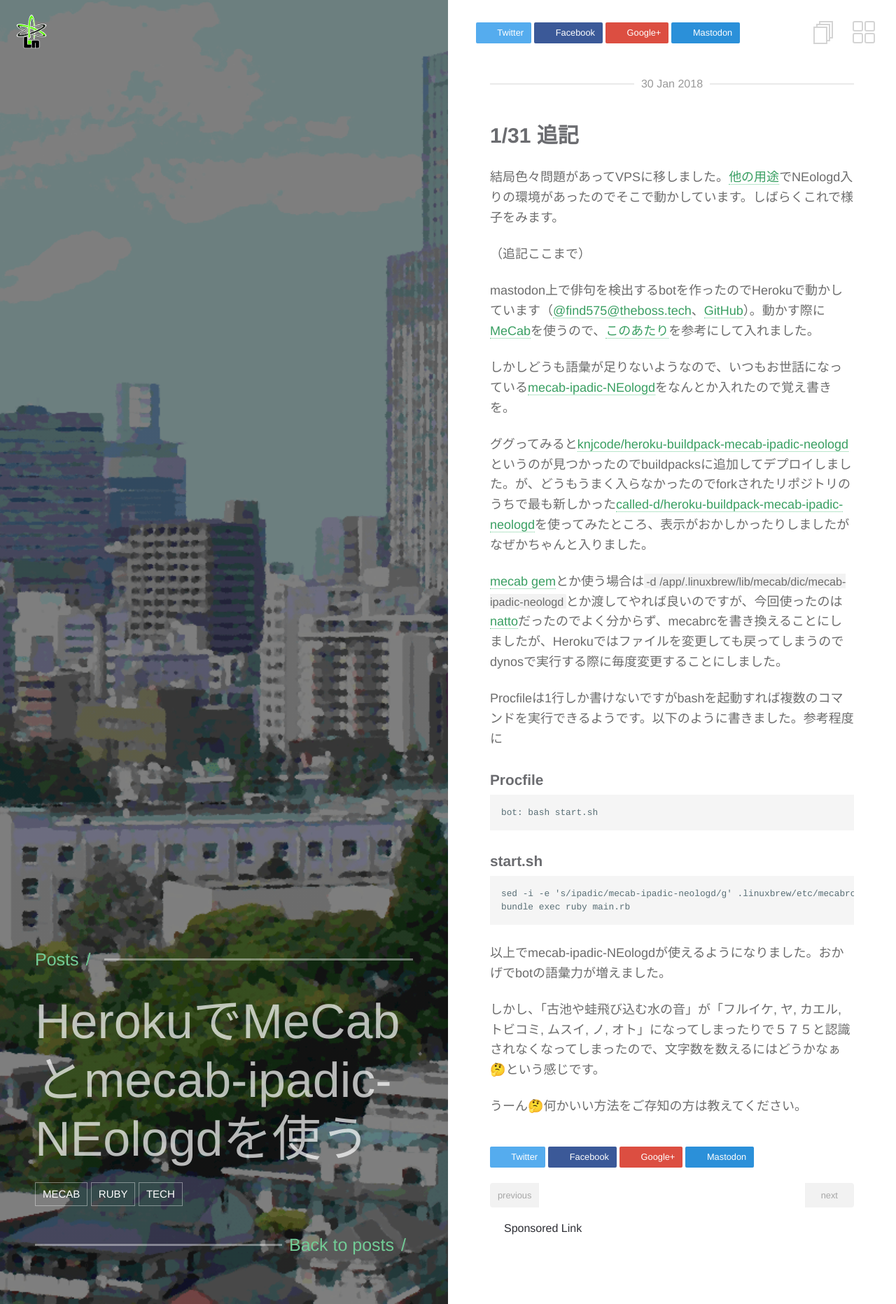
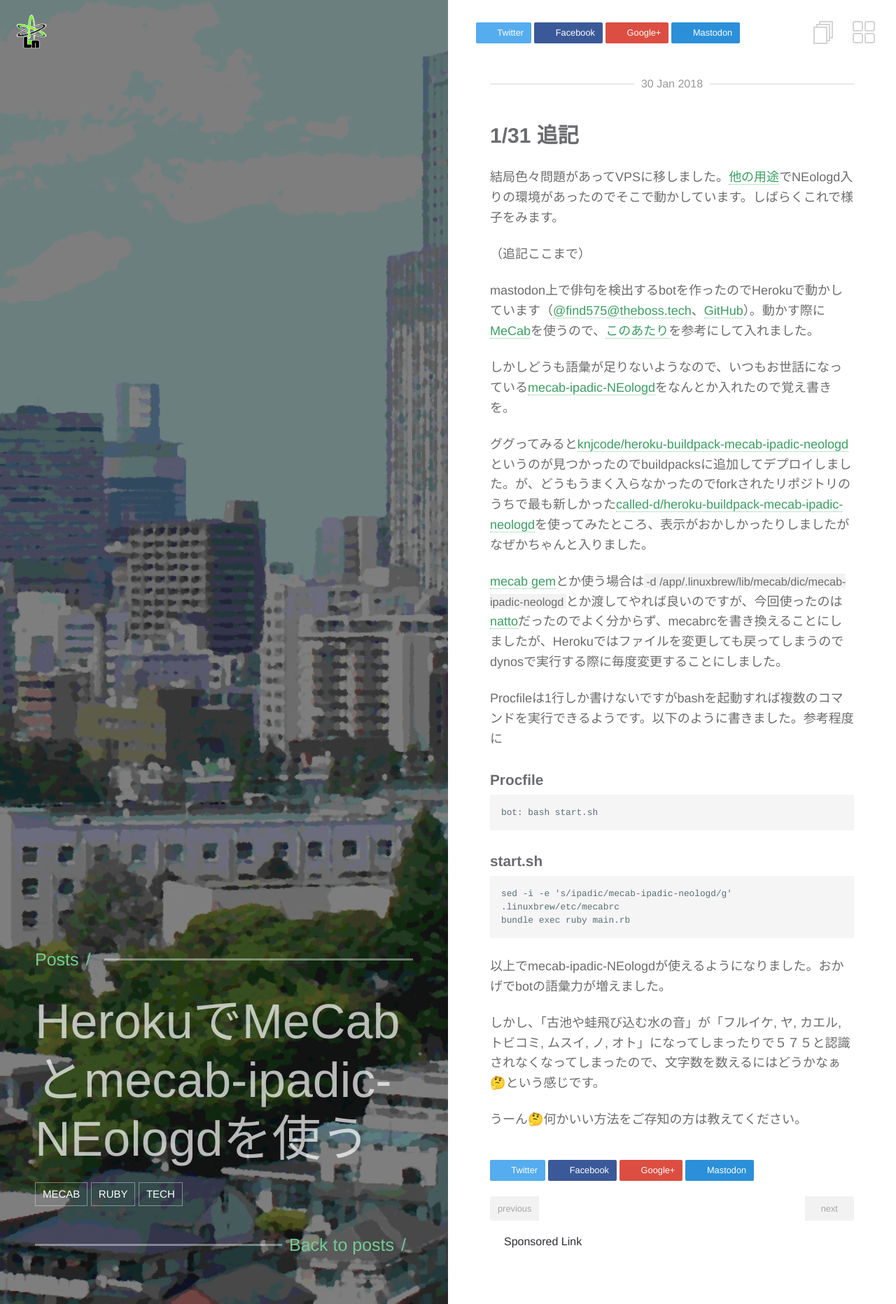
Before and after one commit to theoria24/theoria24.github.io, a Jekyll site: the page built from _posts/2018-1-30-use-mecab-ipadic-neologd-on-heroku.md, in a window 1280 px wide. Shown: the whole page at 70% size. Built offline with Jekyll 4.4.1, drawn with Linux system fonts in a browser that asks for light colours; some web fonts are replaced; comment, search, counter and statistics services are not loaded.

Commit message:
css small change

```diff
--- a/assets/css/main.scss
+++ b/assets/css/main.scss
@@ -8,6 +8,9 @@
 .sponsor {
   padding: 20px;
 }
+.highlight {
+  white-space: pre-wrap;
+}
 @import "base";
 @import "site";
 @import "utilities";
```
